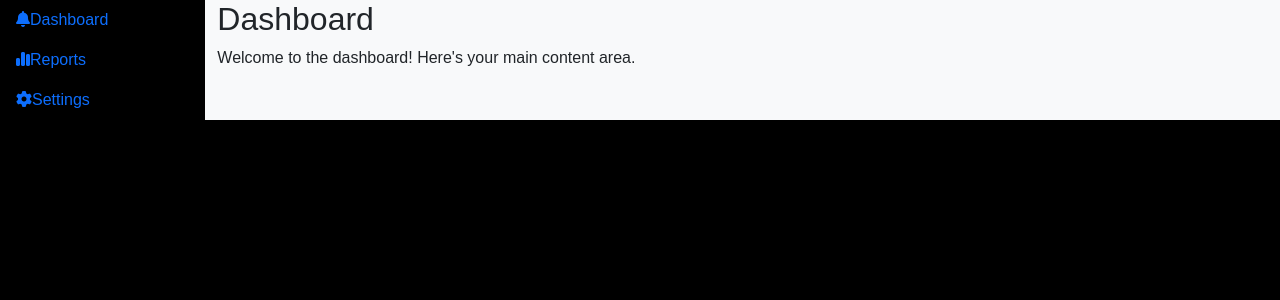
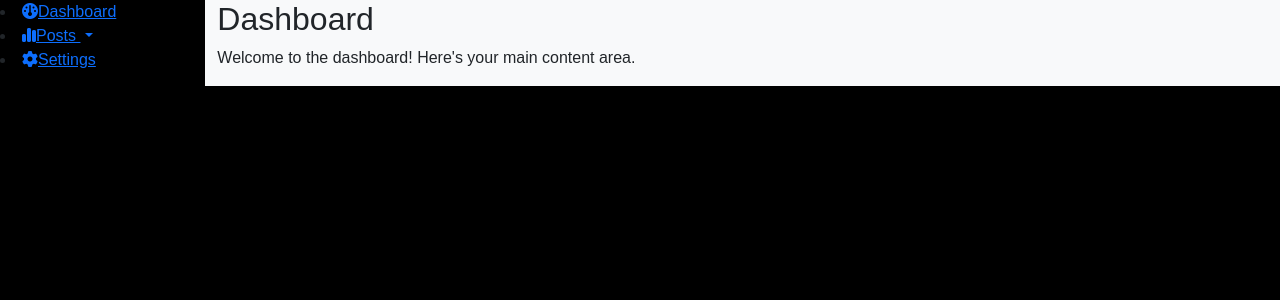
Before and after one commit to asfaquralam1/cms, a PHP site: page /admin/index.php in a window 1280 px wide. Shown: the part 32-332 px from the top of the page. Run offline with PHP 8.4, Linux system fonts and the light colour scheme.

Commit message:
change in admin dashboard

```diff
--- a/admin/index.php
+++ b/admin/index.php
@@ -59,11 +59,20 @@
     <div class="row">
         <!-- Sidebar (col-4) -->
         <div class="col-lg-2">
-            <ul class="nav flex-column">
-                <li class="nav-item"><a class="nav-link" href="#"><i class="fas fa-bell"></i>Dashboard</a></li>
-                <li class="nav-item"><a class="nav-link" href="#"><i class="fas fa-chart-simple"></i>Reports</a></li>
-                <li class="nav-item"><a class="nav-link" href="#"><i class="fas fa-gear"></i>Settings</a></li>
-            </ul>
+            <div>
+                <li><a href="#"><i class="fas fa-dashboard"></i>Dashboard</a></li>
+                <li class="dropdown">
+                    <a class="dropdown-toggle" href="#" role="button" data-bs-toggle="dropdown" aria-expanded="false">
+                        <i class="fas fa-chart-simple"></i>Posts
+                    </a>
+
+                    <ul class="dropdown-menu">
+                        <li><a class="dropdown-item" href="#">View All Posts</a></li>
+                        <li><a class="dropdown-item" href="#">Add Posts</a></li>
+                    </ul>
+                </li>
+                <li><a href="#"><i class="fas fa-gear"></i>Settings</a></li>
+            </div>
         </div>
 
         <!-- Dashboard (col-8) -->
```
Also changed, not shown: images/053b812e870f69487e33059ee76ecf31.jpg (added).
